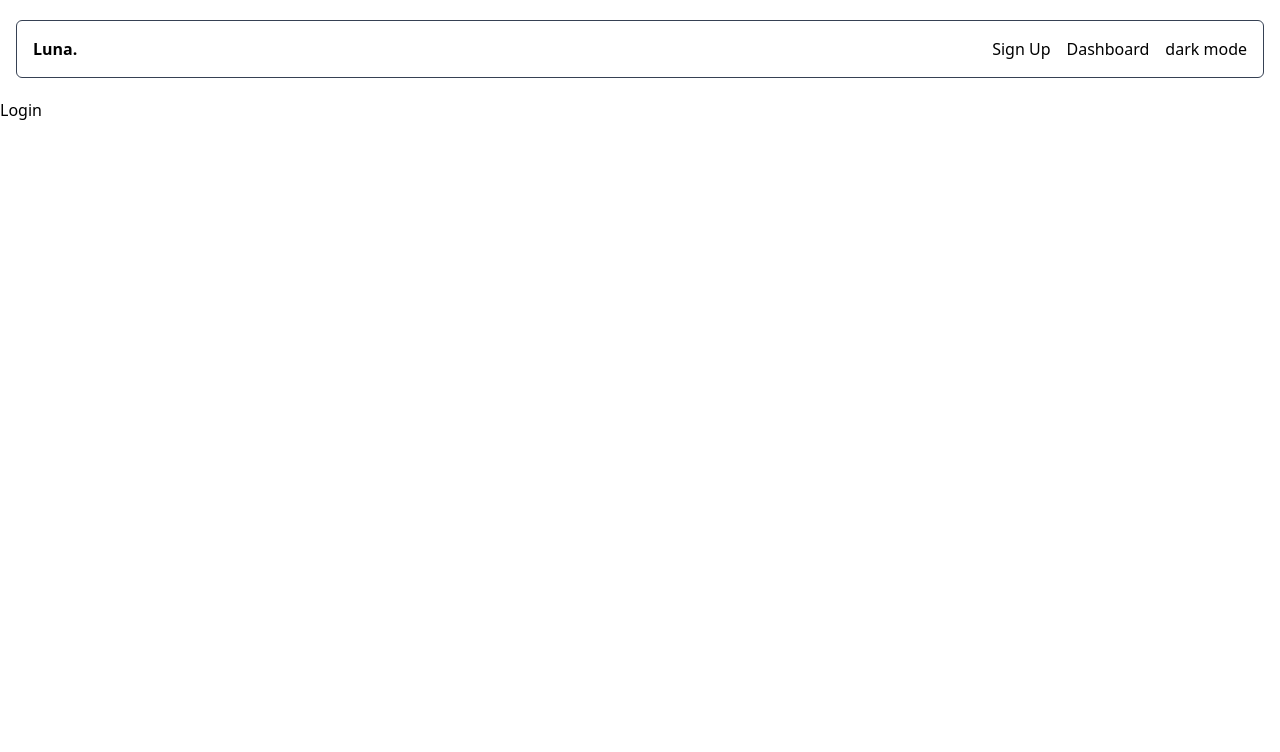
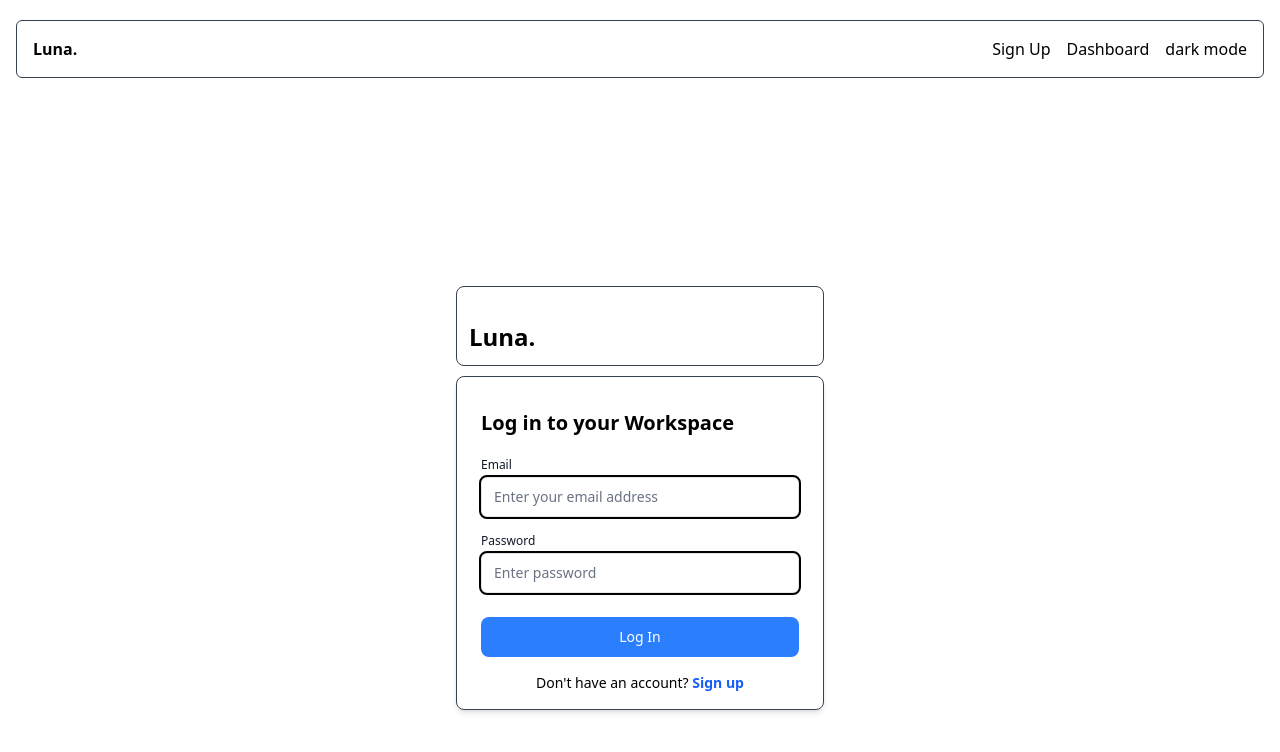
Before and after one commit to rajavenkatesh04/Luna, a Next.js app: page /login in a window 1280 px wide. Shown: the top 752 px of the page. Built offline with nearby package versions, Linux system fonts and the light colour scheme; a web font is replaced by a local one.

Commit message:
Add Login page

```diff
--- a/app/(auth)/login/page.tsx
+++ b/app/(auth)/login/page.tsx
@@ -1,5 +1,96 @@
+"use client"
+
+
+import {login, LoginState} from "@/app/lib/actions";
+import Link from "next/link";
+import {useActionState} from "react";
+import {useFormStatus} from "react-dom";
+
 export default function LoginPage() {
+    const initialState: LoginState = { message: null};
+    const [state, dispatch] = useActionState(login, initialState);
+
     return(
-        <div>Login</div>
+        <main className={`flex items-center justify-center min-h-screen`}>
+            <div className={`relative mx-auto flex w-full max-w-[400px] flex-col space-y-2.5 p-4`}>
+                <div className={`flex h-20 w-full items-end rounded-lg p-3 border border-gray-700 text-2xl font-bold`}>Luna.</div>
+
+                <form action={dispatch} className={`space-y-3`}>
+                    <div className={`flex-1 rounded-lg px-6 pb-4 pt-8 shadow-md dark: border border-gray-700`}>
+                        <h1 className={`mb-3 text-xl font-semibold`}>Log in to your Workspace</h1>
+
+                        <div className={`w-full`}>
+
+                            {/* Email Input */}
+                            <div>
+                                <label
+                                    className="mb-1 mt-5 block text-xs font-medium text-gray-900"
+                                    htmlFor="email"
+                                >
+                                    Email
+                                </label>
+                                <input
+                                    className="peer block w-full rounded-md border border-gray-200 py-[9px] px-3 text-sm outline-2 placeholder:text-gray-500"
+                                    id="email"
+                                    type="email"
+                                    name="email"
+                                    placeholder="Enter your email address"
+                                    required
+                                />
+                            </div>
+
+                            {/*    Password Input*/}
+                            <div className="mt-4">
+                                <label
+                                    className="mb-1 block text-xs font-medium text-gray-900"
+                                    htmlFor="password"
+                                >
+                                    Password
+                                </label>
+                                <input
+                                    className="peer block w-full rounded-md border border-gray-200 py-[9px] px-3 text-sm outline-2 placeholder:text-gray-500"
+                                    id="password"
+                                    type="password"
+                                    name="password"
+                                    placeholder="Enter password"
+                                    required
+                                    minLength={6}
+                                />
+                            </div>
+
+                            {/*    Submit Button    */}
+                            <LoginButton />
+
+                            {/* Display general error messages from the server action */}
+                            {state?.message && (
+                                <div className="mt-4 flex items-center space-x-2">
+                                    <p className="text-sm text-red-500">{state.message}</p>
+                                </div>
+                            )}
+                            <div className="mt-4 text-center text-sm">
+                                Don&apos;t have an account?{' '}
+                                <Link href="/signup" className="font-semibold text-blue-600 hover:underline">
+                                    Sign up
+                                </Link>
+                            </div>
+                        </div>
+                    </div>
+                </form>
+            </div>
+        </main>
     )
 }
+
+function LoginButton() {
+    const { pending } = useFormStatus();
+
+    return (
+        <button
+            className="mt-6 flex h-10 w-full items-center justify-center rounded-lg bg-blue-500 px-4 text-sm font-medium text-white transition-colors hover:bg-blue-400 focus-visible:outline focus-visible:outline-2 focus-visible:outline-offset-2 focus-visible:outline-blue-500 active:bg-blue-600 disabled:cursor-not-allowed disabled:opacity-50"
+            aria-disabled={pending}
+            disabled={pending}
+        >
+            {pending ? 'Logging In...' : 'Log In'}
+        </button>
+    );
+}
--- a/app/lib/actions.ts
+++ b/app/lib/actions.ts
@@ -1,7 +1,7 @@
 "use server"
 
 import { z } from "zod";
-import { createUserWithEmailAndPassword } from 'firebase/auth';
+import {createUserWithEmailAndPassword, signInWithEmailAndPassword, signOut} from 'firebase/auth';
 import { doc, collection, query, where, getDocs, writeBatch } from 'firebase/firestore';
 import { auth, db } from '@/app/lib/firebase';
 import {revalidatePath} from "next/cache";
@@ -105,3 +105,54 @@ export async function signup(prevState: State, formData: FormData) {
     revalidatePath('/dashboard');
     redirect('/dashboard');
 }
+
+
+
+//Login
+
+export type LoginState = {
+    message?: string | null;
+}
+
+export async function login(prevState: LoginState, formData: FormData): Promise<LoginState> {
+    const email = formData.get('email');
+    const password = formData.get('password');
+
+    if(!email || !password) {
+        return {
+            message: 'Email and password are required.',
+        }
+    }
+
+    try {
+        await signInWithEmailAndPassword(auth, email, password);
+    } catch (error: unknown) {
+        // Firebase provides specific error codes for login failures.
+        if (typeof error === 'object' && error !== null && 'code' in error) {
+            const firebaseError = error as { code: string };
+            switch (firebaseError.code) {
+                case 'auth/invalid-credential':
+                case 'auth/user-not-found':
+                case 'auth/wrong-password':
+                    return {
+                        message: 'Invalid email or password.',
+                    }
+                default: return { message: 'An unexpected error occurred. Please try again.'}
+            }
+        }
+
+        console.error("Login Error:", error);
+        return { message: 'An unexpected error occurred. Please try again.'}
+    }
+
+    // On successful login, redirect to dashboard
+    revalidatePath('/dashboard');
+    redirect('/dashboard');
+}
+
+export async function logout() {
+    await signOut(auth);
+    // On successful logout, redirect to login
+    revalidatePath('/login');
+    redirect('/login');
+}
```
